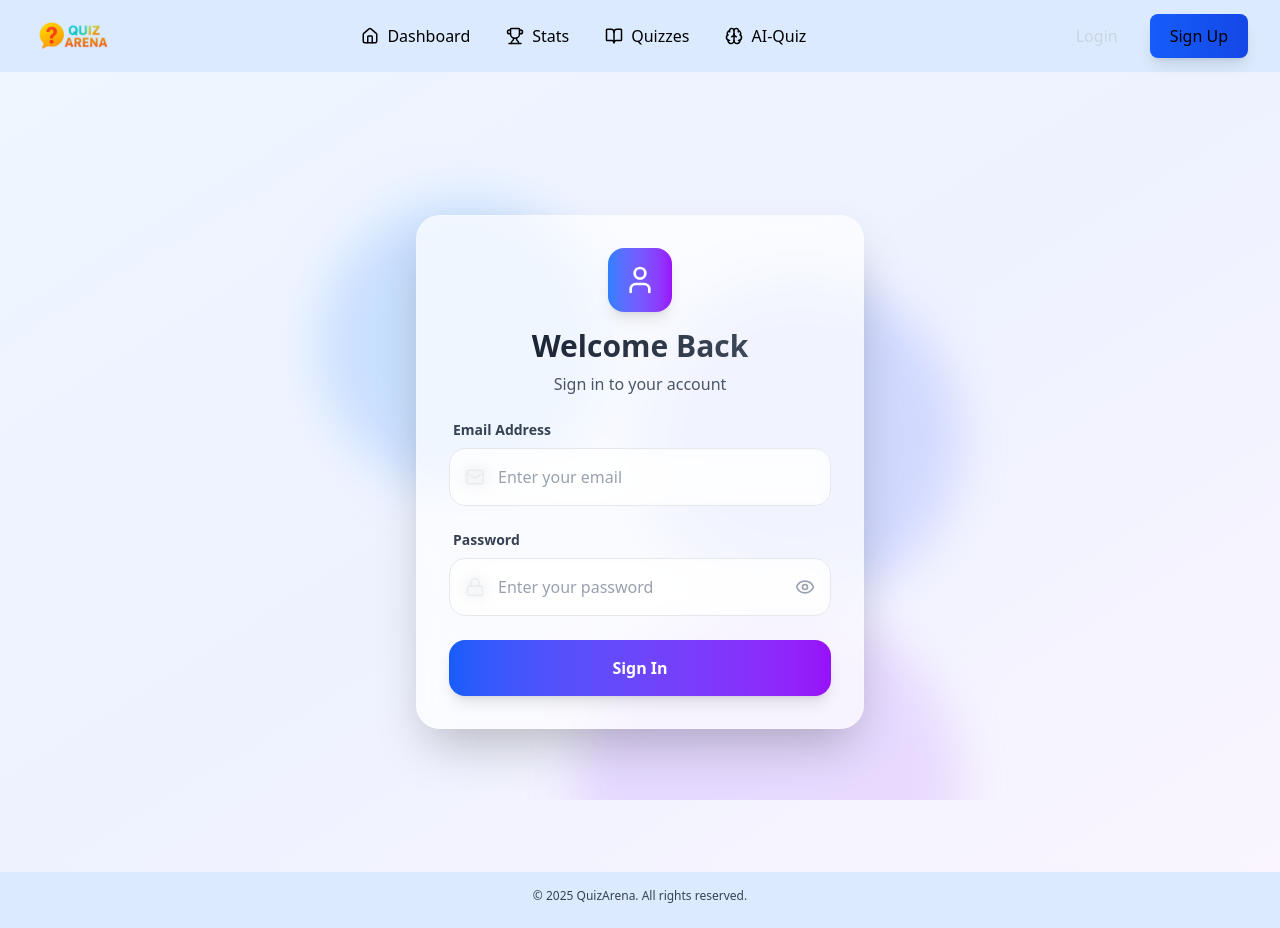
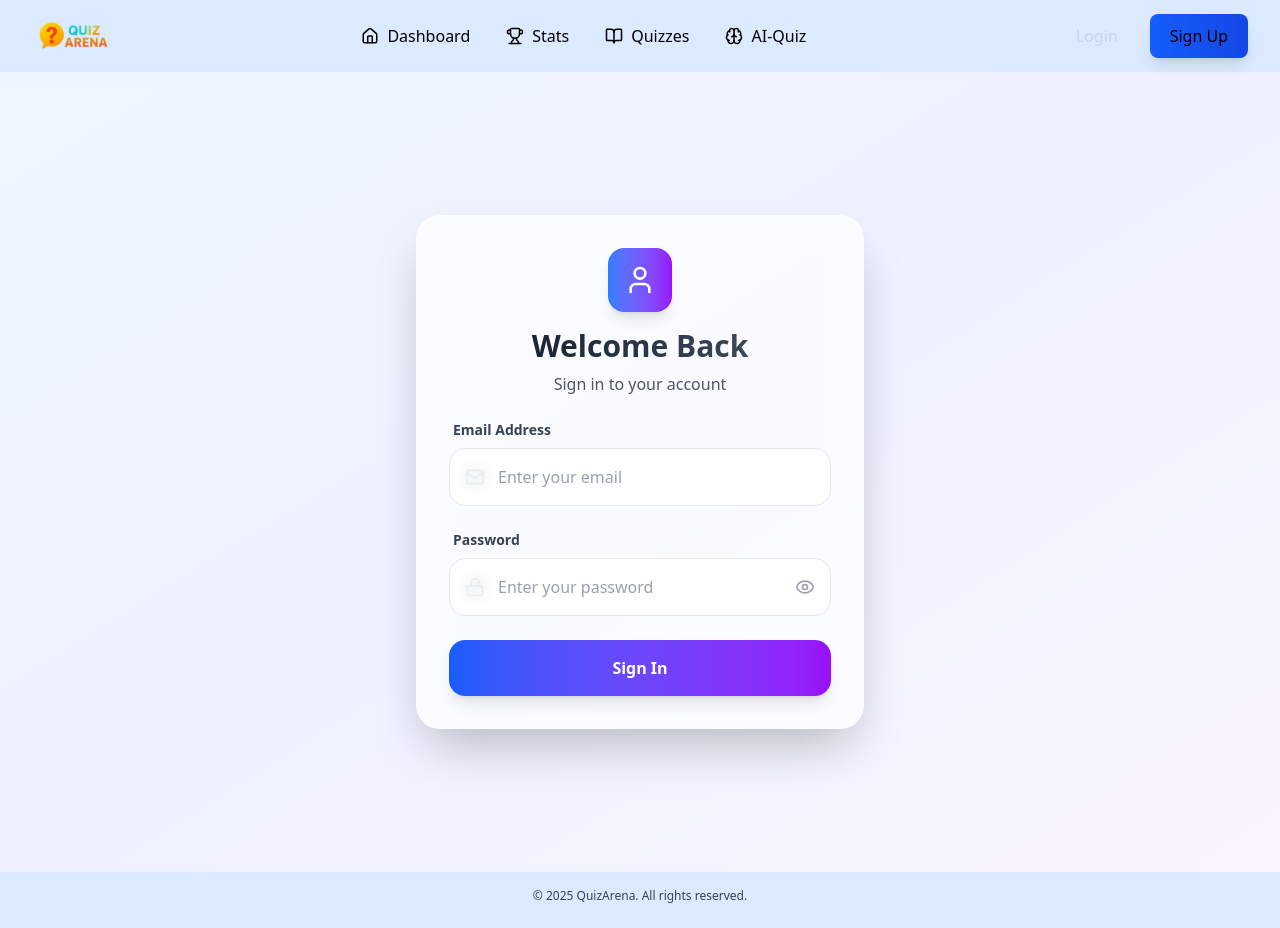
Before and after one commit to quizarenastar/quiz-arena-dashboard, a React (Vite) app: page /login in a window 1280 px wide. Built offline with nearby package versions, Linux system fonts and the light colour scheme.

Commit message:
style: update background decorative elements in Login and SignUp components for improved visual consistency

```diff
--- a/src/Pages/Login.jsx
+++ b/src/Pages/Login.jsx
@@ -49,9 +49,9 @@ const Login = () => {
         <div className='min-h-screen flex items-center justify-center bg-gradient-to-br from-blue-50 via-indigo-50 to-purple-50 dark:from-gray-900 dark:via-blue-900 dark:to-indigo-900 p-4 sm:p-6 lg:p-8'>
             {/* Background decorative elements */}
             <div className='absolute inset-0 overflow-hidden pointer-events-none'>
-                <div className='absolute top-1/4 left-1/4 w-72 h-72 bg-blue-300 dark:bg-blue-600 rounded-full mix-blend-multiply dark:mix-blend-overlay filter blur-xl opacity-20 animate-pulse'></div>
-                <div className='absolute top-3/4 right-1/4 w-96 h-96 bg-purple-300 dark:bg-purple-600 rounded-full mix-blend-multiply dark:mix-blend-overlay filter blur-xl opacity-20 animate-pulse delay-1000'></div>
-                <div className='absolute bottom-1/4 left-1/2 w-80 h-80 bg-indigo-300 dark:bg-indigo-600 rounded-full mix-blend-multiply dark:mix-blend-overlay filter blur-xl opacity-20 animate-pulse delay-500'></div>
+                <div className='absolute top-1/4 left-1/4 w-72 h-72  rounded-full mix-blend-multiply dark:mix-blend-overlay filter blur-xl opacity-20 animate-pulse'></div>
+                <div className='absolute top-3/4 right-1/4 w-96 h-96  rounded-full mix-blend-multiply dark:mix-blend-overlay filter blur-xl opacity-20 animate-pulse delay-1000'></div>
+                <div className='absolute bottom-1/4 left-1/2 w-80 h-80  rounded-full mix-blend-multiply dark:mix-blend-overlay filter blur-xl opacity-20 animate-pulse delay-500'></div>
             </div>
 
             <div className='relative w-full max-w-md mx-auto'>
--- a/src/Pages/SignUp.jsx
+++ b/src/Pages/SignUp.jsx
@@ -120,9 +120,9 @@ const SignUp = () => {
         <div className='min-h-screen flex items-center justify-center bg-gradient-to-br from-blue-50 via-indigo-50 to-purple-50 dark:from-gray-900 dark:via-blue-900 dark:to-indigo-900 p-4 sm:p-6 lg:p-8'>
             {/* Background decorative elements */}
             <div className='absolute inset-0 overflow-hidden pointer-events-none'>
-                <div className='absolute top-1/4 left-1/4 w-72 h-40 bg-blue-300 dark:bg-blue-600 rounded-full mix-blend-multiply dark:mix-blend-overlay filter blur-xl opacity-20 animate-pulse'></div>
-                <div className='absolute top-3/4 right-1/4 w-96 h-40 bg-purple-300 dark:bg-purple-600 rounded-full mix-blend-multiply dark:mix-blend-overlay filter blur-xl opacity-20 animate-pulse delay-1000'></div>
-                <div className='absolute bottom-1/4 left-1/2 w-80 h-40 bg-indigo-300 dark:bg-indigo-600 rounded-full mix-blend-multiply dark:mix-blend-overlay filter blur-xl opacity-20 animate-pulse delay-500'></div>
+                <div className='absolute top-1/4 left-1/4 w-72 h-40   rounded-full mix-blend-multiply dark:mix-blend-overlay filter blur-xl opacity-20 animate-pulse'></div>
+                <div className='absolute top-3/4 right-1/4 w-96 h-40  rounded-full mix-blend-multiply dark:mix-blend-overlay filter blur-xl opacity-20 animate-pulse delay-1000'></div>
+                <div className='absolute bottom-1/4 left-1/2 w-80 h-40   rounded-full mix-blend-multiply dark:mix-blend-overlay filter blur-xl opacity-20 animate-pulse delay-500'></div>
             </div>
 
             <div className='relative w-full max-w-lg mx-auto'>
```
